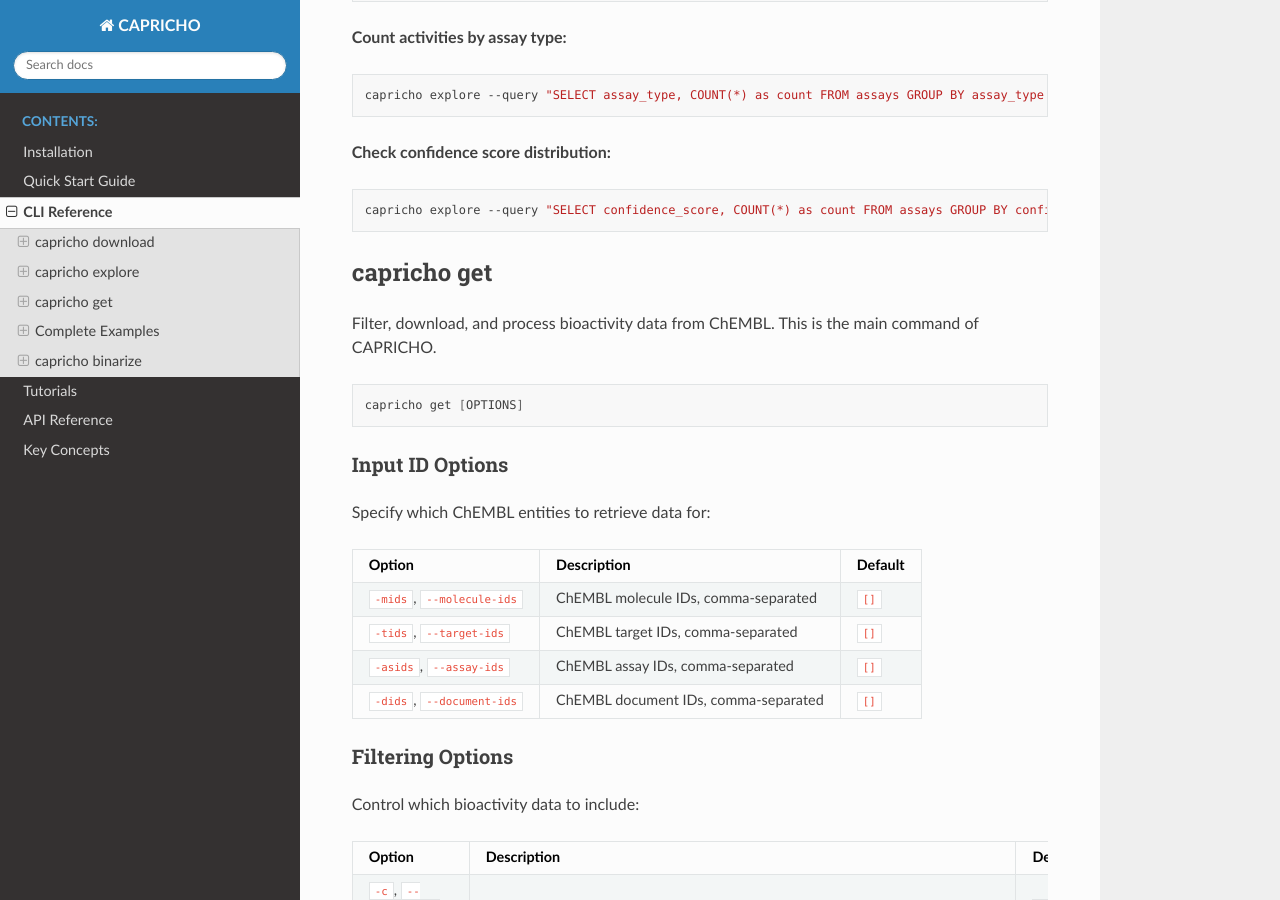
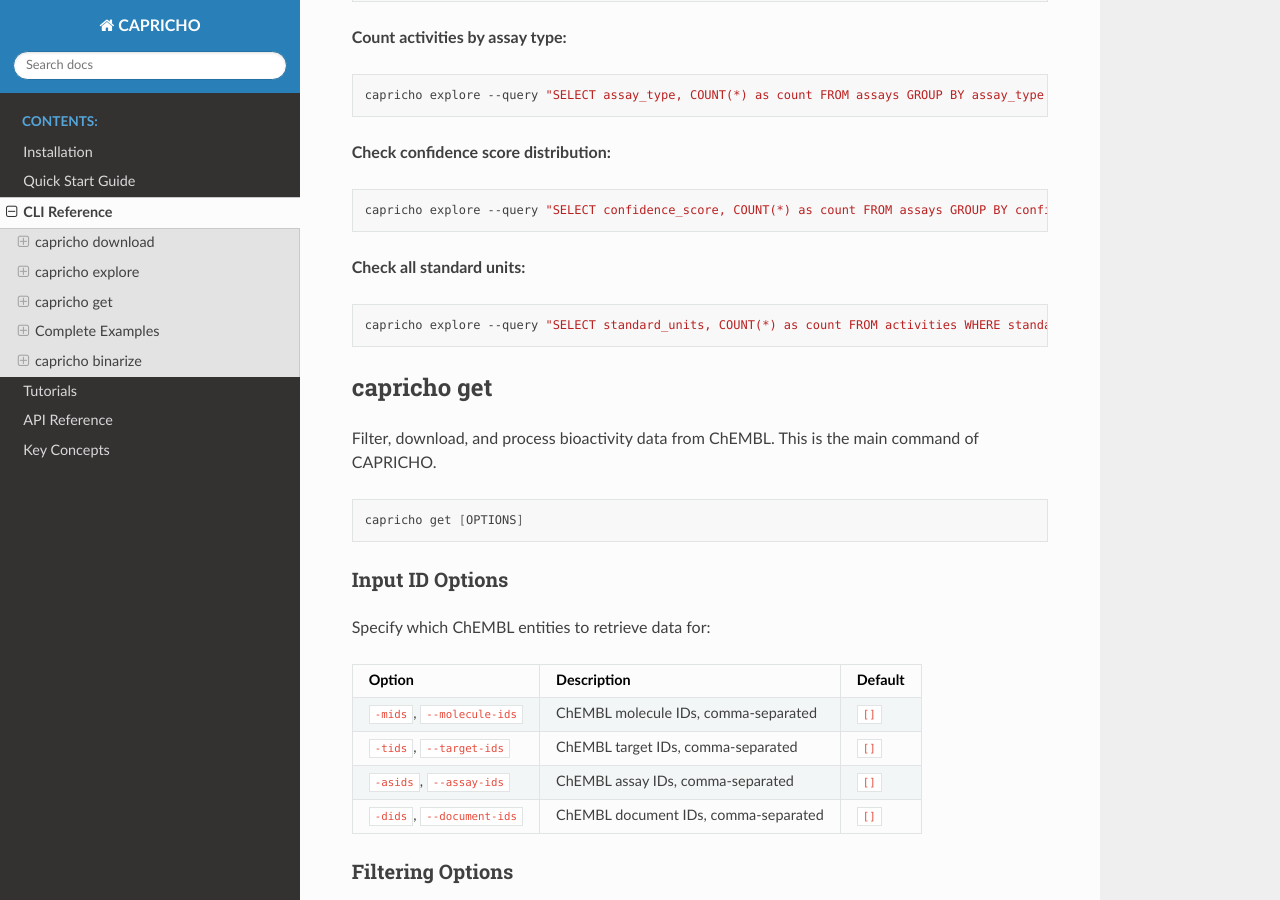
Before and after one commit to CDDLeiden/Capricho, a Sphinx documentation site: the page built from docs/source/cli-reference.md, in a window 1280 px wide and 900 px high, scrolled down 1736 px. Built offline with Sphinx 7.4.7 and the Read the Docs theme 3.1.0, drawn with Linux system fonts in a browser that asks for light colours.

Commit message:
command to check all standard units

````diff
--- a/docs/source/cli-reference.md
+++ b/docs/source/cli-reference.md
@@ -81,6 +81,11 @@ capricho explore --query "SELECT assay_type, COUNT(*) as count FROM assays GROUP
 **Check confidence score distribution:**
 ```bash
 capricho explore --query "SELECT confidence_score, COUNT(*) as count FROM assays GROUP BY confidence_score ORDER BY confidence_score DESC"
+```
+
+**Check all standard units:**
+```bash
+capricho explore --query "SELECT standard_units, COUNT(*) as count FROM activities WHERE standard_units IS NOT NULL GROUP BY standard_units ORDER BY count DESC LIMIT 30"
 ```
 
 ## capricho get
````
